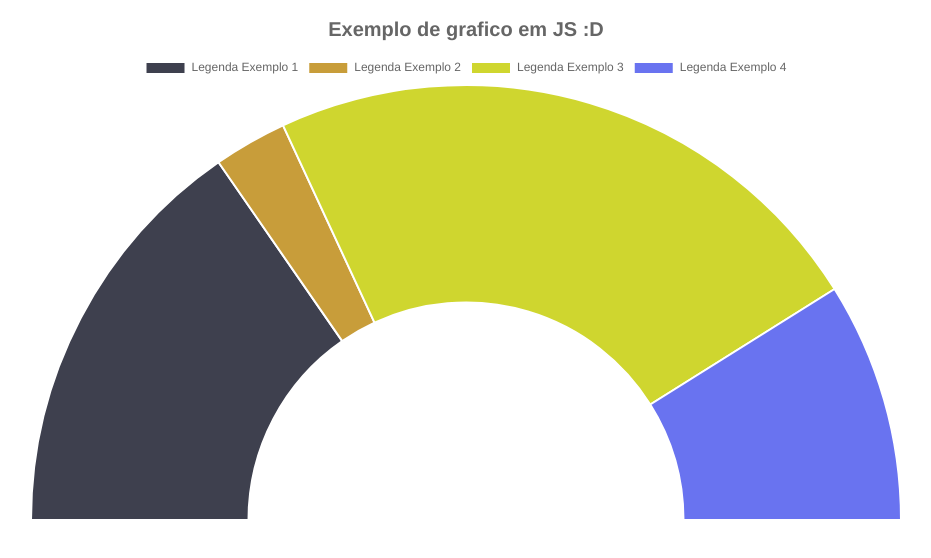
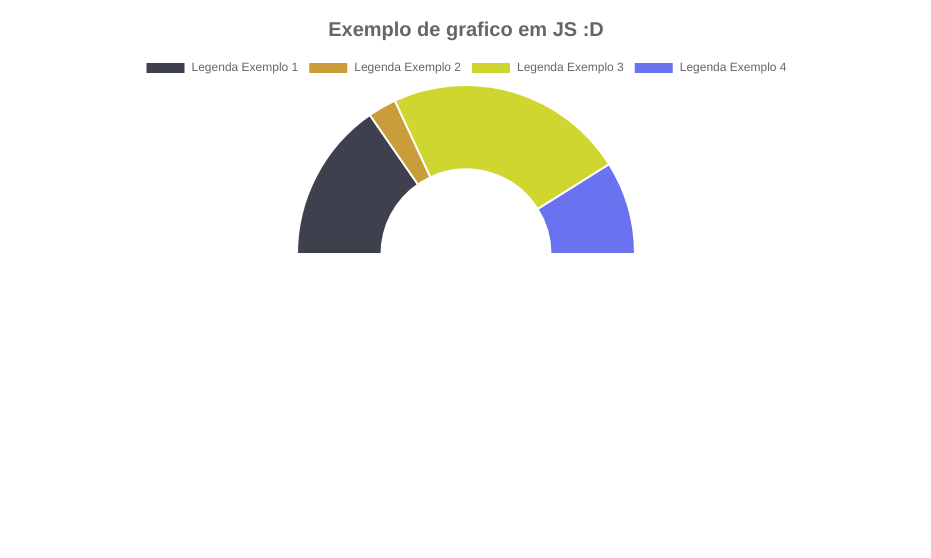
Before and after one commit to allanvini/doughnut_chart, a plain HTML site: page index.htm in a window 1280 px wide. Shown: the whole page, without its empty margins (174-1105 px from the left). Drawn offline with nearby package versions, Linux system fonts and the light colour scheme.

Commit message:
Update index.htm

```diff
--- a/index.htm
+++ b/index.htm
@@ -8,7 +8,7 @@
 </head>
 <body>
     <div id = "box">
-        <canvas id = "graphic", height="520", width="1280"></canvas>
+        <canvas id = "graphic", height="520", width="2660"></canvas>
     </div>
 
     <script src="https://cdnjs.cloudflare.com/ajax/libs/Chart.js/2.9.3/Chart.min.js"></script>
```
